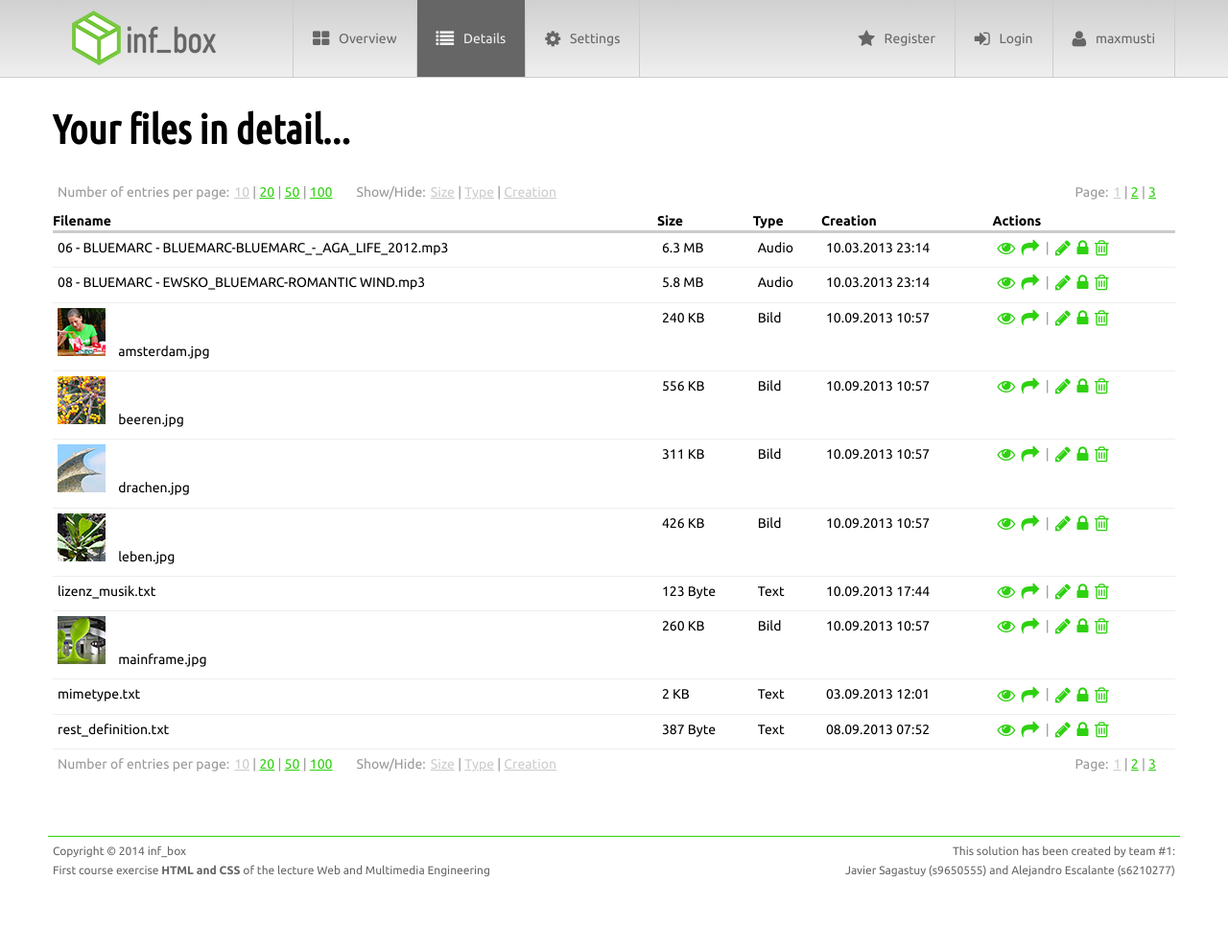
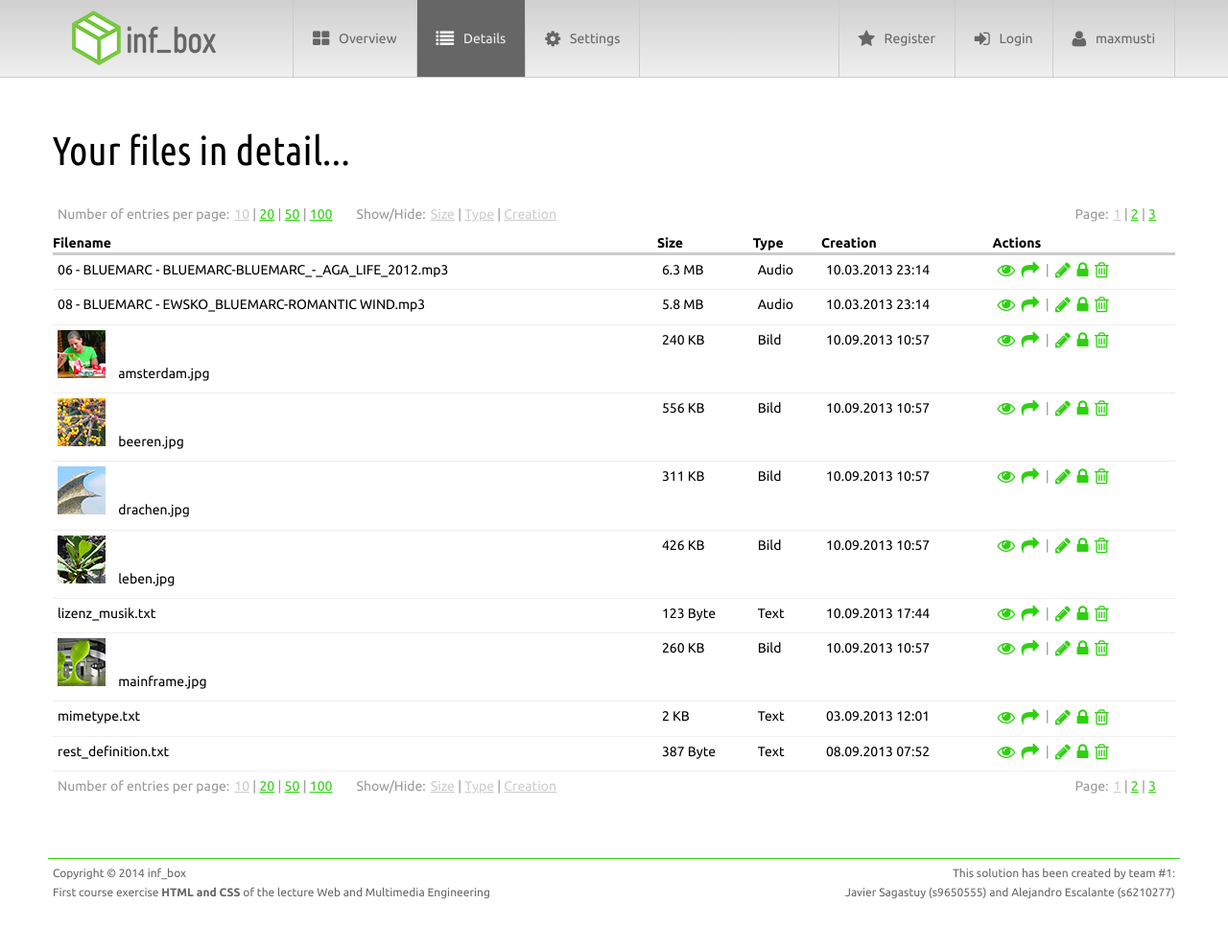
Before and after one commit to jvrsgsty/DAAD-TUD, a PHP site: page / in a window 1280 px wide. Shown: the whole page at 96% size. Before the commit the page ends 914 px from the top, so only its background shows below. Run offline with PHP 8.4, Linux system fonts and the light colour scheme.

Commit message:
Version 2.0
Punto de partida para el segundo ejercicio de Web- und ultimada
Engineering. Se corrige la mayor parte de la semántica del html, el
formato asociado en el CSS y el estilo del CSS

```diff
--- a/Web- und Multimedia Engineering/inf_box/home/index.html
+++ b/Web- und Multimedia Engineering/inf_box/home/index.html
@@ -17,34 +17,32 @@
 	</head>
 	<body>
 		<header>
-			<nav class="head">
+			<nav>
+				<a class="header-fltleft" href="#home">
+					<span class="logo">
+						<img src="img/infbox_logo.png" alt="">
+					</span>
+				</a>
 				<ul class="fltleft">
-					<li>
-						<a class="header-fltleft" href="#home">
-							<span class="logo">
-								<img src="img/infbox_logo.png" alt="">
-							</span>
-						</a>
-					</li>
-					<li>
-						<a class="header-trans-fltleft" href="#overview">
+					<li class="transition">
+						<a class="header-fltleft" href="#overview">
 							<i class="fa fa-th-large fa-lg"></i>&nbsp;&nbsp; Overview
 						</a>
 					</li>
-					<li>
-						<a class="header-trans-fltleft-selected" href="#details">
+					<li class="transition-selected">
+						<a class="header-fltleft" href="#details">
 							<i class="fa fa-list fa-lg"></i>&nbsp;&nbsp; Details
 						</a>
 					</li>
-					<li>
-						<a class="header-trans-fltleft" href="#settings">
+					<li class="transition">
+						<a class="header-fltleft" href="#settings">
 							<i class="fa fa-cog fa-lg"></i>&nbsp;&nbsp; Settings
 						</a>
 					</li>
 				</ul>
 				<ul class="fltright" id="popup">
-					<li>
-							<a class="header-trans" href="#register">
+					<li class="transition">
+							<a class="header" href="#register">
 								<i class="fa fa-star fa-lg"></i>&nbsp;&nbsp; Register
 							</a>
 							<div class="txtleft">
@@ -80,8 +78,8 @@
 								</form>
 							</div>
 					</li>
-					<li>
-						<a class="header-trans" href="#login">
+					<li class="transition">
+						<a class="header" href="#login">
 							<i class="fa fa-sign-in fa-lg"></i>&nbsp;&nbsp; Login
 						</a>
 							<div class="txtleft">
@@ -105,8 +103,8 @@
 								</form>
 							</div>
 					</li>
-					<li>
-						<a class="header-trans" href="#user">
+					<li class="transition">
+						<a class="header" href="#user">
 							<i class="fa fa-user fa-lg"></i>&nbsp;&nbsp; <label>maxmusti</label>
 						</a>
 							<div class="txtleft">
@@ -138,7 +136,7 @@
 		</header>
 		<main>
 			<h1>Your files in detail...</h1>
-			<nav class="body">
+			<div class="table-ctrl">
 				<div class="fltleft">
 					<p>Number of entries per page:</p>
 					<ul>
@@ -184,7 +182,7 @@
 						</li>
 					</ul>
 				</div>
-			</nav>
+			</div>
 			<table id="filelist">
 				<thead>
 					<tr>
@@ -328,7 +326,7 @@
 					</tr>
 				</tbody>
 			</table>
-			<nav class="body">
+			<div class="table-ctrl">
 				<div class="fltleft">
 					<p>Number of entries per page:</p>
 					<ul>
@@ -374,7 +372,7 @@
 						</li>
 					</ul>
 				</div>
-			</nav>
+			</div>
 		</main>
 		<footer>
 			<div class="footer-fltleft-txtleft">
--- a/Web- und Multimedia Engineering/inf_box/home/log.txt
+++ /dev/null
@@ -1,6 +0,0 @@
-log.txt
-
-10.11.2014
-
-+ Correcciones de semática de acuerdo a los comentarios dados durante la presentación y a la Musterlösung dada por ellos
-* TODO: Cuando editamos el popup perdemos el sombreado del <a> de al lado
--- a/Web- und Multimedia Engineering/inf_box/home/resources/styles.css
+++ b/Web- und Multimedia Engineering/inf_box/home/resources/styles.css
@@ -1,30 +1,26 @@
 /*
 inf_box stylesheet
-Last Updated: 2014-11-10
+Last Updated: 2014-11-11
 Author: Javier Sagastuy , Alejandro Escalante
 */
 /* Basic font settings*/
-body{
-	font-family: 'Ubuntu', sans-serif;
-	font-size:14px;
-	line-height: 145%;
-	font-style: normal;
+body {
+	font: normal normal 400 14px/145% "Ubuntu", Tahoma, Geneva, "Trebuchet MS", Helvetica, sans-serif;
+	padding: 0 0 5em 0;
 }
-/* Heading 1 font settings */
+
 h1 {
-	color:black;
-	font-family: 'Ubuntu Condensed', sans-serif;
-	font-size: 3em;
-	line-height: 140%;
-	font-style: normal;
-	margin: 20px 0px;
+	font: normal normal 300 3em/140% "Ubuntu Condensed", "Ubuntu", Tahoma, Geneva, "Trebuchet MS", Helvetica, sans-serif;
+	margin: 1em 0 .5em;
 }
+
 p{
 	color:#999999;
 	display: inline-block;
 	float: left;
 	margin-right: 5px;
 }
+
 /* ===== HEADER ===== */
 /* Header contains main nav. Only background, size and border definition*/
 header{
@@ -37,6 +33,7 @@ header{
 	/* Maybe no border on top... */
 	border-top: 0px solid #7a7a7a;
 }
+
 /* Main container width and center settings*/
 main {
 	width:1170px;
@@ -44,25 +41,38 @@ main {
 	margin-right: auto;
 	margin-left: auto;
 }
+
 /* Header nav container size and center settings */
-nav.head{
+header > nav {
 	width:1170px;
 	height:80px;
 	margin-right: auto;
 	margin-left: auto;
 }
+
 /* List elements inside a nav */
-nav li, nav ul{
+header > nav > ul > li {
+	border-right: 1px solid #ccc;
+	display: block;
+	float: left;
+}
+
+header > nav > ul > li:first-child {
+	border-left: 1px solid #ccc;
+}
+
+li, ul{
 	position: relative;
 	display: inline-block;
 	float: left;
+	list-style: none none inside;
 }
+
 /* Class header was defined for elements inside de header nav */
 *[class*="header"]{
 	height:80px;
 	color:#666666;
 	text-decoration: none;
-	border-right:1px solid #cccccc;
 }
 
 /* Logo settings for sprite effects */
@@ -72,6 +82,7 @@ nav li, nav ul{
 	display:inline-block;
 	padding-right: 60px;
 }
+
 /* Hover effect for the logo */
 .logo img:hover{
 	margin-top: -80px;
@@ -88,42 +99,51 @@ a[class*="header"], div[class*="header"]{
 	-webkit-transition: background 2s, color 1s; /* For Safari 3.1 to 6.0 */
 	transition: background 2s, color 1s;
 }
+
 /* End state for hover transition */
-a[class*="header-trans"]:hover, div[class*="header-trans"]:hover{
+li[class*="transition"]:hover > a{
 	background: #cccccc;
 	color:#1a1a1a;
 }
+
 /* Selected elements */
-a[class*="selected"]{
+li[class*="selected"] > a,
+li[class*="selected"]:hover > a
+{
 	background: #666666;
 	color:#f0f0f0;
 }
 
 /* ===== BODY ===== */
-
-nav.body{
+div.table-ctrl{
 	width:100%;
 	height:auto;
 	color:#999999;
 	padding: 5px;
 	padding-bottom: 30px;
 }
-nav.body div{
+
+div.table-ctrl div{
 	margin-right: 25px;
 }
-nav.body a{
+
+div.table-ctrl a{
 	color: #2ed110;
 }
-nav.body a:hover{
+
+div.table-ctrl a:hover{
 	color: #108500;
 	text-decoration: none;
 }
-nav.body a.active{
+
+div.table-ctrl a.active{
 	color: #cccccc;
 }
-nav.body a.active:hover{
+
+div.table-ctrl a.active:hover{
 	text-decoration: none;
 }
+
 /* Main content table id=filelist */
 #filelist {
 	width:100%;
@@ -132,26 +152,32 @@ nav.body a.active:hover{
 	margin-left: auto;
 	border-collapse: collapse;
 }
+
 #filelist th {
 	font-weight: bold;
 	text-align: left;
 	border-bottom:3px solid #cccccc;
 }
+
 #filelist td {
 	padding: 5px;
 	vertical-align: top;
 	padding-bottom: 10px;
 	border-bottom: 1px solid #eeeeee;
 }
+
 #filelist td.actions{
 	color:#999999;
 }
+
 #filelist a.icon{
 	color:#2ed110;
 }
+
 #filelist a.icon:hover{
 	color:#108500;
 }
+
 #filelist img {
 	margin-right: 10px;
 }
@@ -166,6 +192,7 @@ footer{
 	margin-top: 50px;
 	border-top:1px solid #2ed110;
 }
+
 div[class*="footer"]{
 	color:#666666;
 	font-size:12px;
@@ -174,22 +201,21 @@ div[class*="footer"]{
 }
 
 /* ===== CSS DROPDOWN POPUPS ===== */
-
 #popup a:first-child {
 	height:80px;
 	position: relative;
 }
+
 #popup a ~ div {
 	position: absolute;
 	display: none;
 	position: absolute;
 	z-index: 5;
-	top: 79px;
+	top: 80px;
 	right: -1px;
 	line-height: 140%;
 	width: 240px;
 	margin: 0px;
-	margin-top: 1px;
 	padding: 28px;
 	padding-bottom: 0px;
 	color: #a1a1a1;
@@ -205,18 +231,23 @@ div[class*="footer"]{
 	border-bottom-right-radius: 3px;
 	box-shadow: 0px 1px 3px #cccccc;
 }
+
 #popup a:hover ~ div {
 	display: block;
 }
+
 #popup a ~ div:hover {
 	display: inline;
 }
+
 #popup a ~ div table{
 	width: 100%;
 }
+
 #popup a ~ div table td{
 	padding-bottom: 15px;
 }
+
 #popup a ~ div input{
 	background-color: #fafafa;
 	-webkit-border-radius: 2px;
@@ -227,6 +258,7 @@ div[class*="footer"]{
 	height:25px;
 	line-height: 140%;
 }
+
 #popup a ~ div input[type="checkbox"]{
 	width: 13px;
 }
@@ -261,6 +293,7 @@ hr#register {
 	text-decoration: none;
 	height: 40px;
 }
+
 *[class*="grn-btn"]:hover {
 	background: #00a500;
 	background-image: -webkit-linear-gradient(top, #00a500, #00da19);
@@ -270,6 +303,7 @@ hr#register {
 	background-image: linear-gradient(to bottom, #00a500, #00da19);
 	text-decoration: none;
 }
+
 *[class*="grn-btn"]:active {
 	background: #00a500;
 	text-decoration: none;
@@ -279,12 +313,15 @@ hr#register {
 *[class*="fltleft"]{
 	float: left;
 }
+
 *[class*="fltright"]{
 	float:right;
 }
+
 *[class*="txtleft"]{
 	text-align: left;
 }
+
 *[class*="txtright"]{
 	text-align: right;
 }
@@ -298,15 +335,21 @@ hr#register {
 table#filelist col:nth-child(1){
 	width: 60%;
 }
+
 table#filelist col:nth-child(2){
 	width: 7.5%;
 }
+
 table#filelist col:nth-child(3){
 	width: 7.5%;
 }
+
 table#filelist col:nth-child(4){
 	width: 12.5%;
 }
+
 table#filelist col:nth-child(5){
 	width: 12.5%;
-}*/
+}
+
+*/
```
